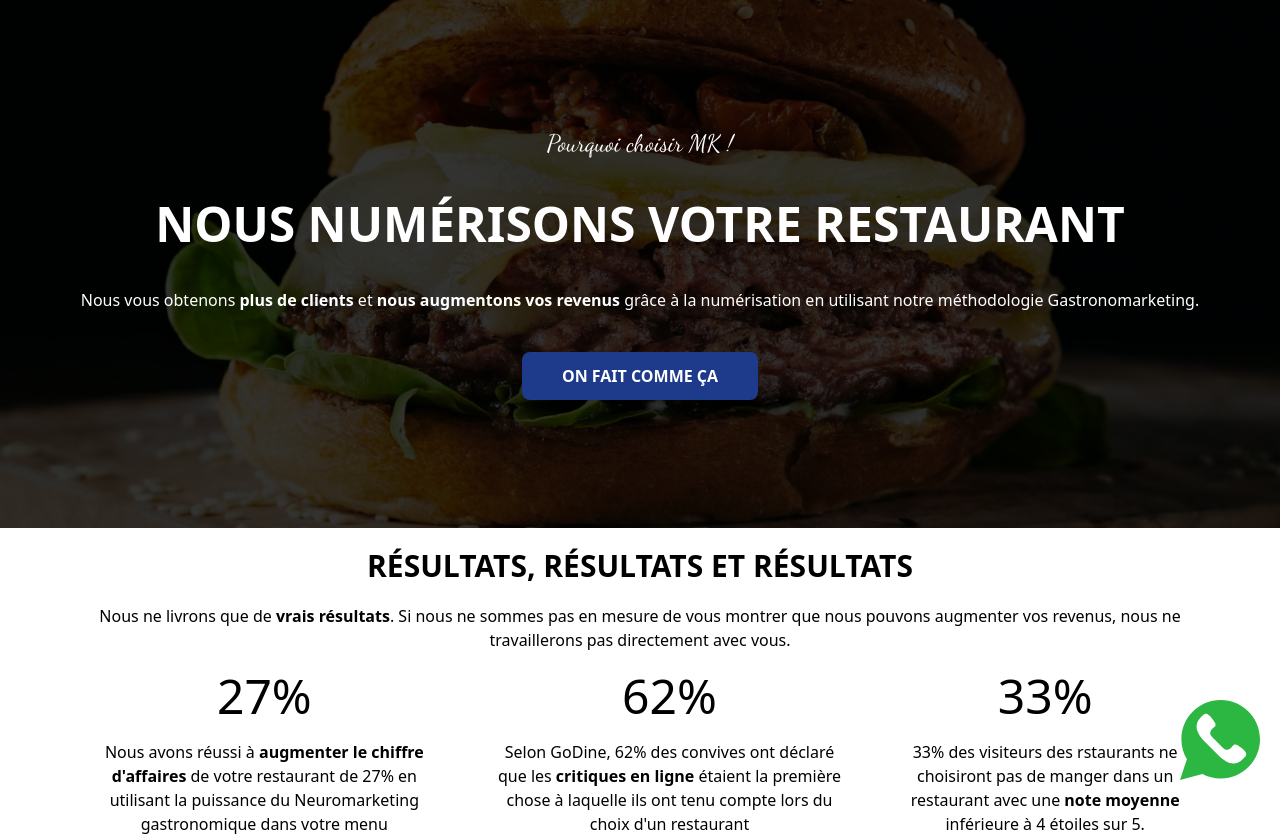
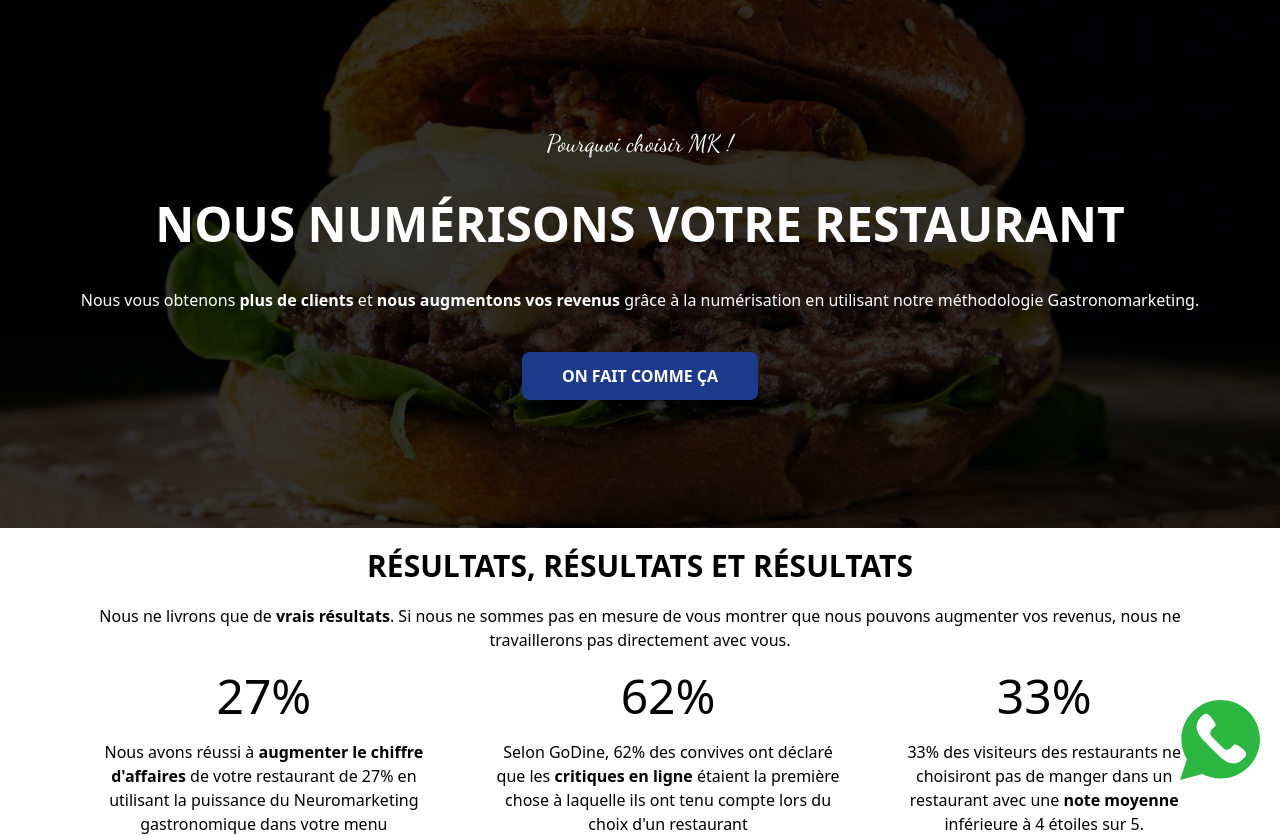
Before and after one commit to chopin2712/mk, a plain HTML site: page index.html in a window 1280 px wide. Drawn offline with nearby package versions, Linux system fonts and the light colour scheme.

Commit message:
Ortografe

```diff
--- a/index.html
+++ b/index.html
@@ -45,7 +45,7 @@
             </div>
             <div class="flex flex-col">
                 <span class="text-5xl my-5 text-center">33%</span>
-                <p class="text-center">33% des visiteurs des rstaurants ne choisiront pas de manger dans un restaurant avec une <b>note moyenne</b> inférieure à 4 étoiles sur 5.</p>
+                <p class="text-center">33% des visiteurs des restaurants ne choisiront pas de manger dans un restaurant avec une <b>note moyenne</b> inférieure à 4 étoiles sur 5.</p>
             </div>
         </div>
     </div>
```
